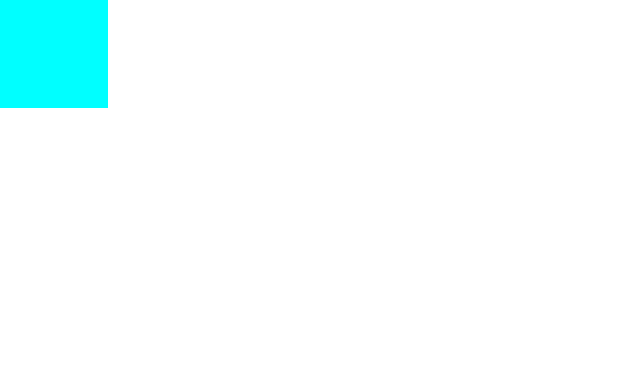
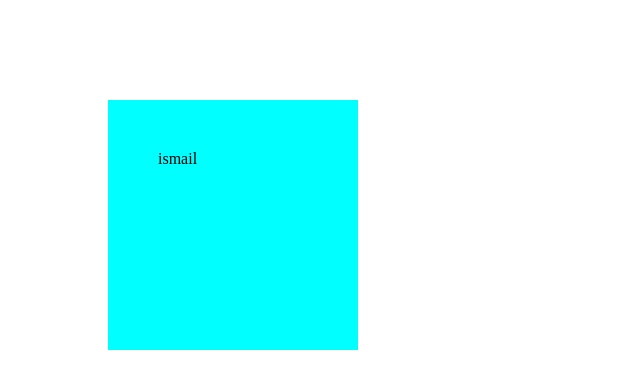
Before and after one commit to IsmailAbay/Css-Dersleri, a plain HTML site: page 54-ders/index.html in a window 1280 px wide. Shown: the whole page, without its empty margins (0-640 px from the left). Drawn offline with Linux system fonts and the light colour scheme.

Commit message:
düzeltme

```diff
--- a/54-ders/style.css
+++ b/54-ders/style.css
@@ -2,9 +2,11 @@ div{
     background-color: aqua;
 width: 200px;
 height: 200px;
-margin-top: -100px;
-margin-left: -100px;
+margin-top: 100px;
+margin-left: 100px;
 
+padding-top: 50px;
+padding-left: 50px;
 
 
 
```
Also changed, not shown: 54-ders/index.html (+1 -3 lines).
